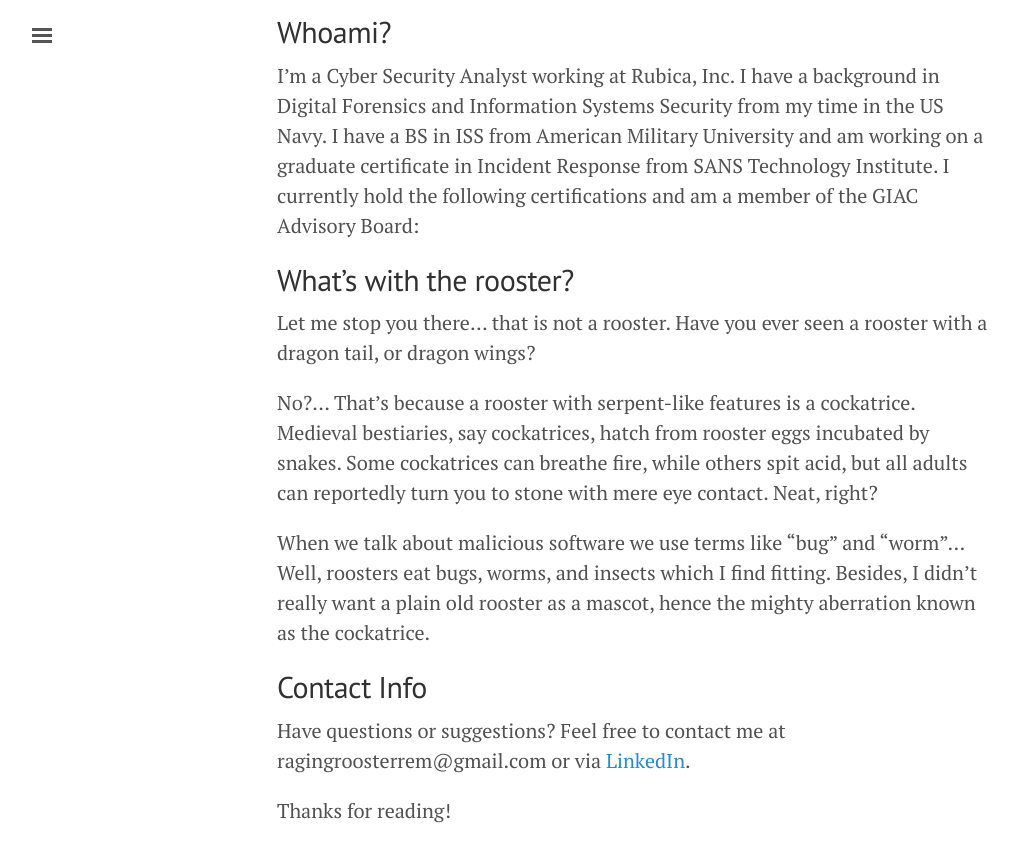
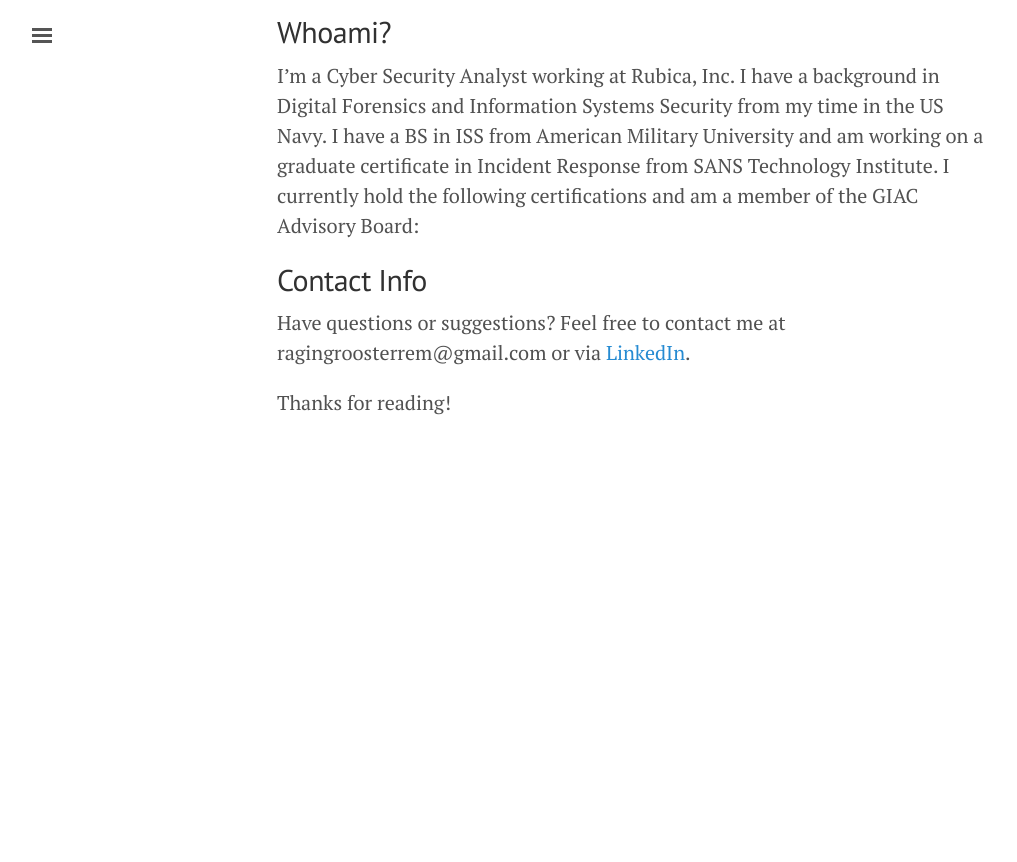
Before and after one commit to ragingrooster/ragingrooster.github.io, a Jekyll site: the page built from about.md, in a window 1280 px wide and 900 px high, scrolled down 719 px. Shown: the top 862 px of the window, without its empty margins (3-1020 px from the left). Built offline with Jekyll 4.4.1, drawn with Linux system fonts in a browser that asks for light colours; a script that is not in the unit is left out; after the commit the page ends 1217 px from its top, so only the background shows below that.

Commit message:
Update about.md

```diff
--- a/about.md
+++ b/about.md
@@ -97,14 +97,6 @@
       })();
   </script>
 
-## What's with the rooster?
-
-Let me stop you there... that is not a rooster. Have you ever seen a rooster with a dragon tail, or dragon wings?
-
-No?... That's because a rooster with serpent-like features is a cockatrice. Medieval bestiaries, say cockatrices, hatch from rooster eggs incubated by snakes. Some cockatrices can breathe fire, while others spit acid, but all adults can reportedly turn you to stone with mere eye contact. Neat, right?
-
-When we talk about malicious software we use terms like "bug" and "worm"... Well, roosters eat bugs, worms, and insects which I find fitting. Besides, I didn't really want a plain old rooster as a mascot, hence the mighty aberration known as the cockatrice.
-
 ## Contact Info
 
 Have questions or suggestions? Feel free to contact me at ragingroosterrem@gmail.com or via [LinkedIn](https://www.linkedin.com/in/jordan-zeveney-491760125).
```
